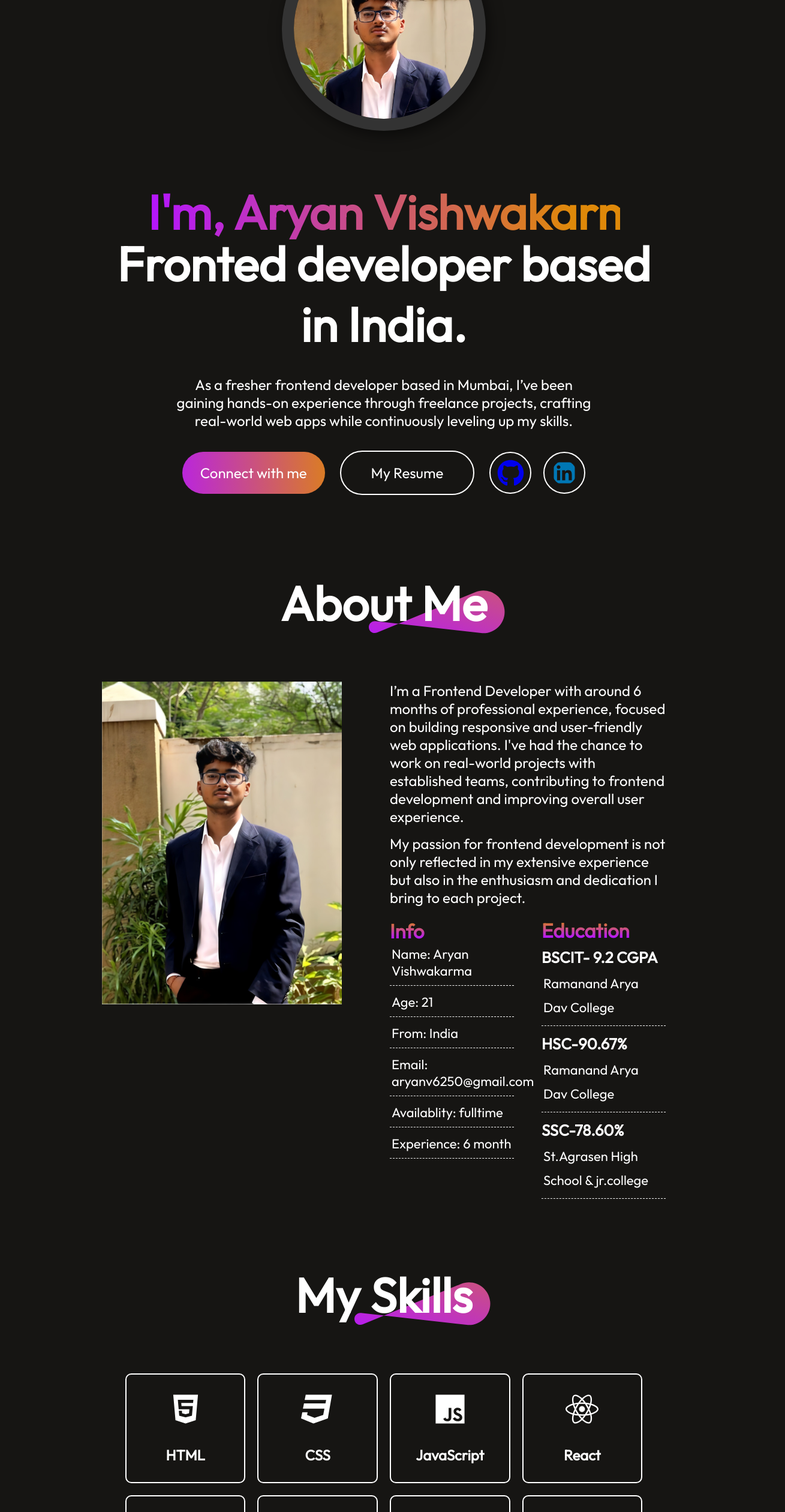
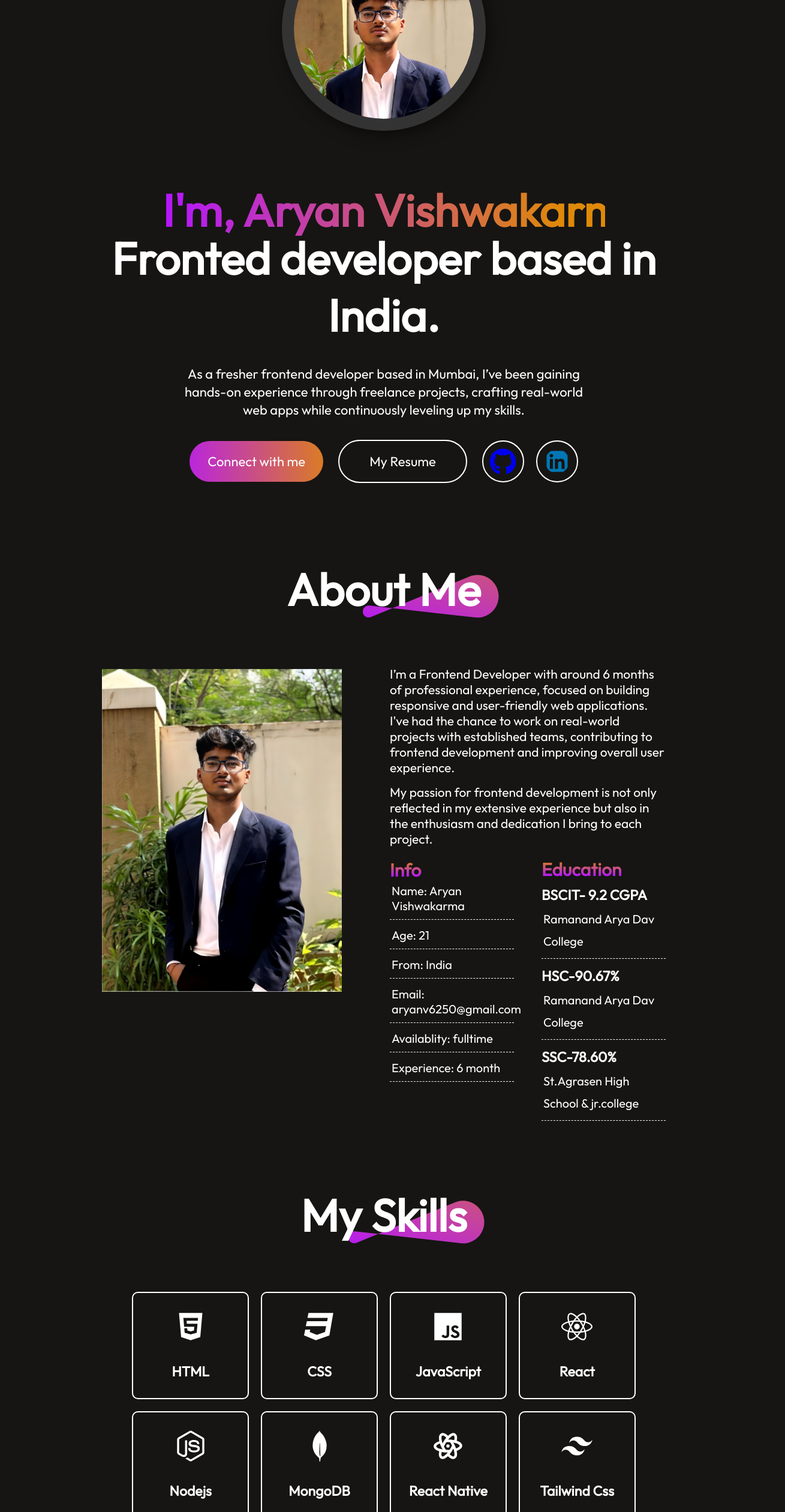
Before and after one commit to AryanV311/ReactWithH, a React (Vite) app in the folder 13Portfolio/: page / in a window 1280 px wide. Shown: the part 280-2800 px from the top of the page at 60% size, 1309 px wide, since content can reach past the window. Built offline with nearby package versions, Linux system fonts and the light colour scheme.

Commit message:
changes with sizes

```diff
--- a/13Portfolio/src/components/About/About.css
+++ b/13Portfolio/src/components/About/About.css
@@ -11,9 +11,17 @@
     position: relative;
 }
 
+.about-left{
+    /* border: 1px solid white; */
+}
+
+.about-left img{
+    padding-top: 5px;
+}
+
 .about-title h1{
     padding: 0px 30px;
-    font-size: 80px;
+    font-size: 75px;
     font-weight: 600;
 }
 
@@ -38,7 +46,7 @@
 .about-para{
     display: flex;
     flex-direction: column;
-    font-size: 24px;
+    font-size: 21px;
     font-weight: 500;
     gap: 15px;
 }
@@ -46,10 +54,11 @@
 .about-details{
     display: flex;
     justify-content: space-between;
+    /* border: 1px solid; */
 }
 
 .about-info{
-    font-size: 22px;
+    font-size: 20px;
     width: 45%;
     margin-bottom: 20px;
 }
@@ -68,10 +77,10 @@
 }
 
 .about-education{
-    font-size: 22px;
+    font-size: 20px;
     width: 45%;
     margin-bottom: 20px;
-    line-height: 40px;
+    line-height: 37px;
 }
 
 .about-education h2{
--- a/13Portfolio/src/components/Header/Hero.css
+++ b/13Portfolio/src/components/Header/Hero.css
@@ -11,15 +11,14 @@
 
 .hero h1{
     text-align: center;
-    width: 75%;
-    font-size: 80px;
+    width: 80%;
+    font-size: 75px;
     font-weight: 600;
     margin-top: -50px;
 }
 
 .hero h2{
-
-    font-size: 80px;
+    font-size: 75px;
     display: inline-block;
     background: linear-gradient(270deg, #DF8909 10%, #B415FF 100%);
     background-clip: text;
@@ -36,12 +35,9 @@
     }
 }
 
-
-
-
 .hero p {
     text-align: center;
-    font-size: 24px;
+    font-size: 22px;
     width: 55%;
     line-height: 30px;
 }
@@ -87,7 +83,7 @@
     display: flex;
     align-items: center;
     gap: 25px;
-    font-size: 24px;
+    font-size: 22px;
     font-weight: 500;
     margin-bottom: 50px;
 }
--- a/13Portfolio/src/components/Projects/Projects.css
+++ b/13Portfolio/src/components/Projects/Projects.css
@@ -27,13 +27,13 @@
 .project-container{
     display: grid;
     grid-template-columns: 1fr 1fr 1fr;
-    gap: 40px;
+    gap: 30px;
 }
 
 .project-container img{
     box-sizing: border-box;
-    height: 280px;
-    width: 419px;
+    height: 270px;
+    width: 399px;
     transition: 0.3s;
     cursor: pointer;
 }
@@ -41,7 +41,7 @@
 .project-container img:hover{
     transform: scale(1.10);
     border: 4px solid #ff00ff;
-    border-radius: 12px;
+    border-radius: 10px;
     transition: 0.3s;
 }
 
@@ -50,8 +50,8 @@
     align-items: center;
     gap: 15px;
     border: 2px solid white;
-    padding: 30px 60px;
-    font-size: 22px;
+    padding: 30px 55px;
+    font-size: 20px;
     border-radius: 50px;
     margin-bottom: 80px;
     cursor: pointer;
--- a/13Portfolio/src/components/Skills/skill.css
+++ b/13Portfolio/src/components/Skills/skill.css
@@ -13,7 +13,7 @@
 
 .skill-title h1 {
   padding: 0px 30px;
-  font-size: 80px;
+  font-size: 75px;
   font-weight: 600;
 }
 
@@ -45,11 +45,11 @@
 }
 
 .skill-format .icon {
-  font-size: 55px;
+  font-size: 52px;
 }
 
 .skill-format .title {
-  font-size: 24px;
+  font-size: 23px;
   font-weight: 600;
 }
 
--- a/13Portfolio/src/components/contact.jsx/Contact.css
+++ b/13Portfolio/src/components/contact.jsx/Contact.css
@@ -13,7 +13,7 @@
 
 .contact-title h1{
     padding: 0px 30px;
-    font-size: 80px;
+    font-size: 75px;
     font-weight: 600;
 }
 
@@ -36,7 +36,7 @@
 }
 
 .contact-left h1{
-    font-size: 80px;
+    font-size: 75px;
     background: linear-gradient(270deg, #DF8909 80%, #B415FF 100%);
     background-clip: text;
     -webkit-text-fill-color: transparent;
@@ -78,8 +78,8 @@
 }
 
 .contact-right input{
-    width: 700px;
-    height: 75px;
+    width: 680px;
+    height: 70px;
     border: none;
     font-size: 20px;
     padding-left: 20px;
@@ -102,7 +102,7 @@
 .contact-right .contact-submit{
     font-size: 22px;
     color: white;
-    padding: 20px 60px;
+    padding: 20px 55px;
     border-radius: 50px;
     border: none;
     background: linear-gradient(264deg, #DF8908 -5.09%, #B415FF 100%);
```
